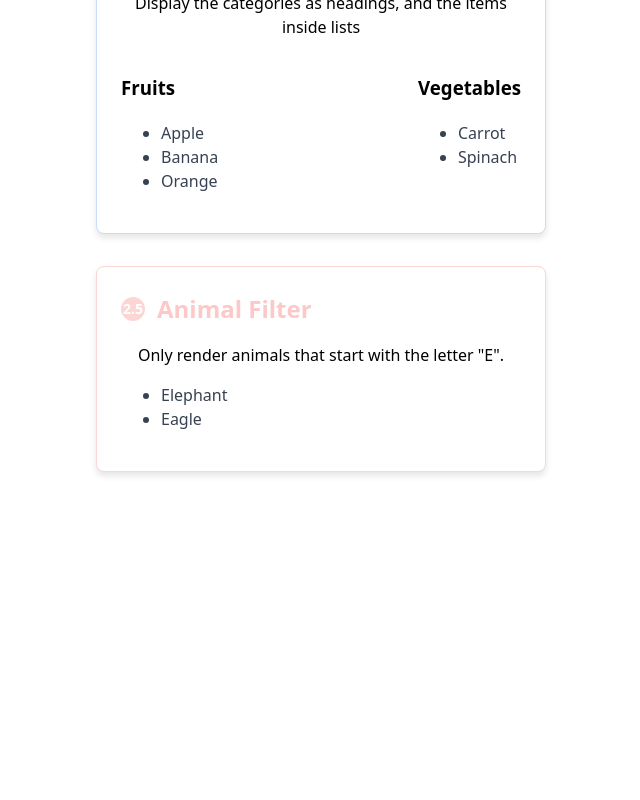
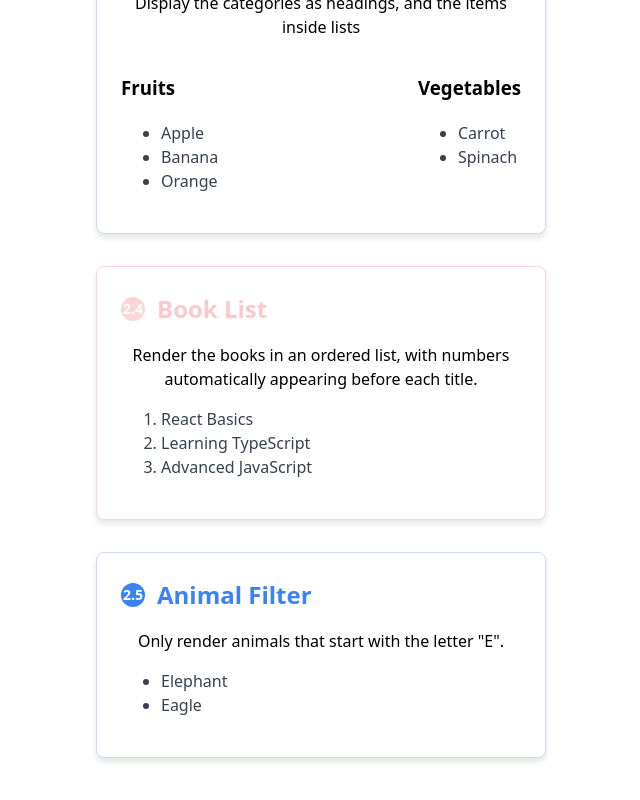
Before and after one commit to StivinTaesoo/working-with-react, a React (Vite) app: page / in a window 1280 px wide. Shown: the part 874-1674 px from the top of the page, without its empty margins (319-959 px from the left). Before the commit the page ends 1418 px from the top, so only its background shows below. Built offline with nearby package versions, Linux system fonts and the light colour scheme.

Commit message:
Added Book list component

```diff
--- a/src/App.tsx
+++ b/src/App.tsx
@@ -1,5 +1,6 @@
 import "./App.css";
 import AnimalFilter from "./components/AnimalFilter";
+import BookList from "./components/BookList";
 import MenuCategories from "./components/MenuCategories";
 import ProductList from "./components/ProductList";
 import ShoppingList from "./components/ShoppingList";
@@ -11,6 +12,7 @@ function App() {
             <ShoppingList shoppingList={shoppingList} />
             <ProductList products={products} />
             <MenuCategories menuData={menuItems} />
+            <BookList />
             <AnimalFilter />
         </>
     );
--- a/src/components/AnimalFilter.tsx
+++ b/src/components/AnimalFilter.tsx
@@ -5,12 +5,12 @@ const AnimalFilter: React.FC = () => {
         animal.startsWith("E")
     );
     return (
-        <div className="container red_border">
+        <div className="container blue_border">
             <div className="title flex_center">
-                <span className="item_number light_red_bg">2.5</span>
-                <span className="light_red_text">Animal Filter</span>
+                <span className="item_number ">2.5</span>
+                <span>Animal Filter</span>
             </div>
-            <p>Only render animals that start with the letter "E".</p>
+            <p className="task_summary">Only render animals that start with the letter "E".</p>
             <ul className=" text_left">
                 {animalsStartWithE.map((animal, index) => {
                     return (
--- /dev/null
+++ b/src/components/BookList.tsx
@@ -0,0 +1,31 @@
+const BookList: React.FC = () => {
+    const books = [
+        "React Basics",
+        "Learning TypeScript",
+        "Advanced JavaScript",
+    ];
+
+    return (
+        <div className="container red_border">
+            <div className="title flex_center">
+                <span className="item_number light_red_bg">2.4</span>
+                <span className="light_red_text">Book List</span>
+            </div>
+            <p className="task_summary">
+                {" "}
+                Render the books in an ordered list, with numbers automatically
+                appearing before each title.
+            </p>
+            <ol className="text_left">
+                {books.map((book, index) => {
+                    return (
+                        <li className="item_name" key={index}>
+                            {book}
+                        </li>
+                    );
+                })}
+            </ol>
+        </div>
+    );
+};
+export default BookList;
```
